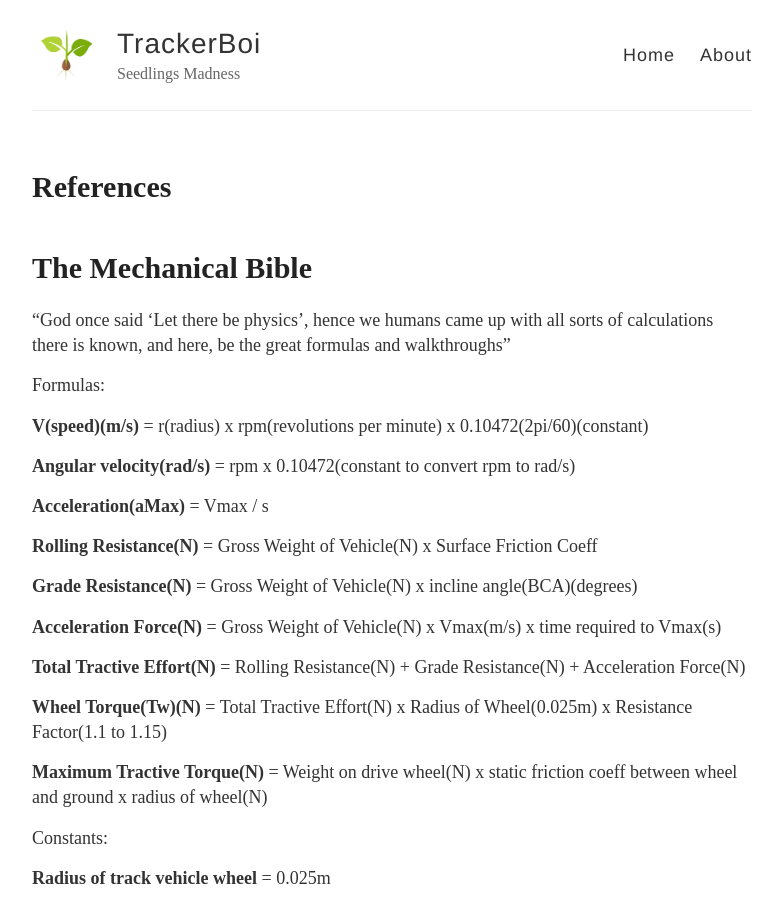
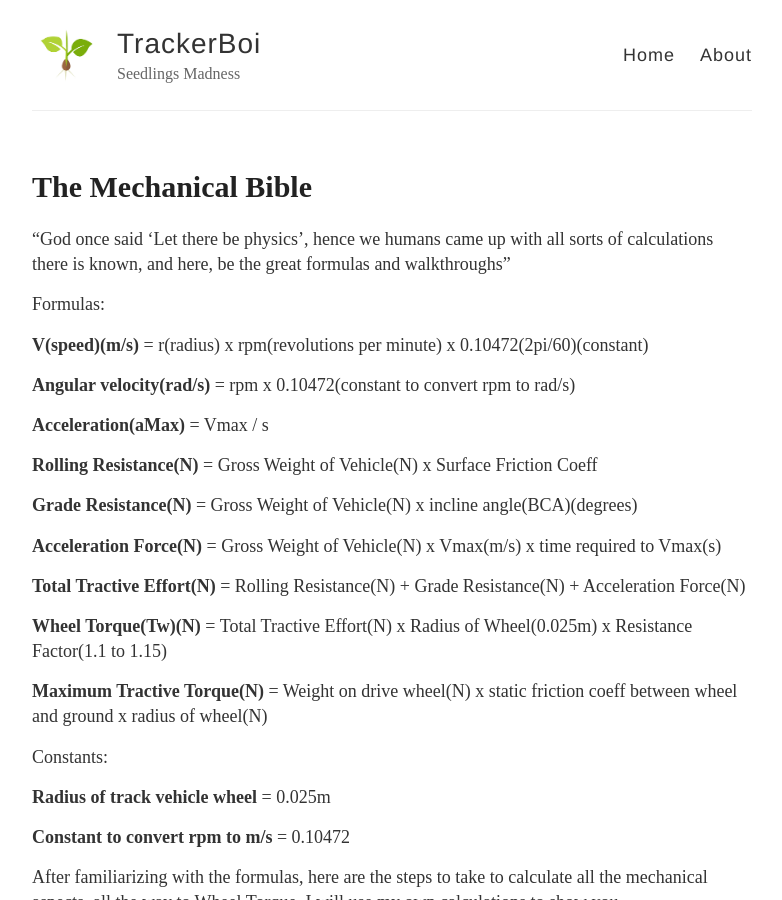
Before and after one commit to Jasperabez/TrackerBoi, a Jekyll site: the page built from _posts/2019-11-16-The-Mechanical-Bible.md, in a window 1280 px wide and 900 px high. Shown: the whole window, without its empty margins (248-1030 px from the left). Built offline with Jekyll 4.4.1, drawn with Linux system fonts in a browser that asks for light colours.

Commit message:
Edited title

```diff
--- a/_posts/2019-11-16-The-Mechanical-Bible.md
+++ b/_posts/2019-11-16-The-Mechanical-Bible.md
@@ -1,10 +1,8 @@
 ---
 layout: post
-title: References
+title: The Mechanical Bible
 ---
 
-
-# The Mechanical Bible
 "God once said 'Let there be physics', hence we humans came up with all sorts of calculations there is known, and here, be the great formulas and walkthroughs"
 
 Formulas:
```
